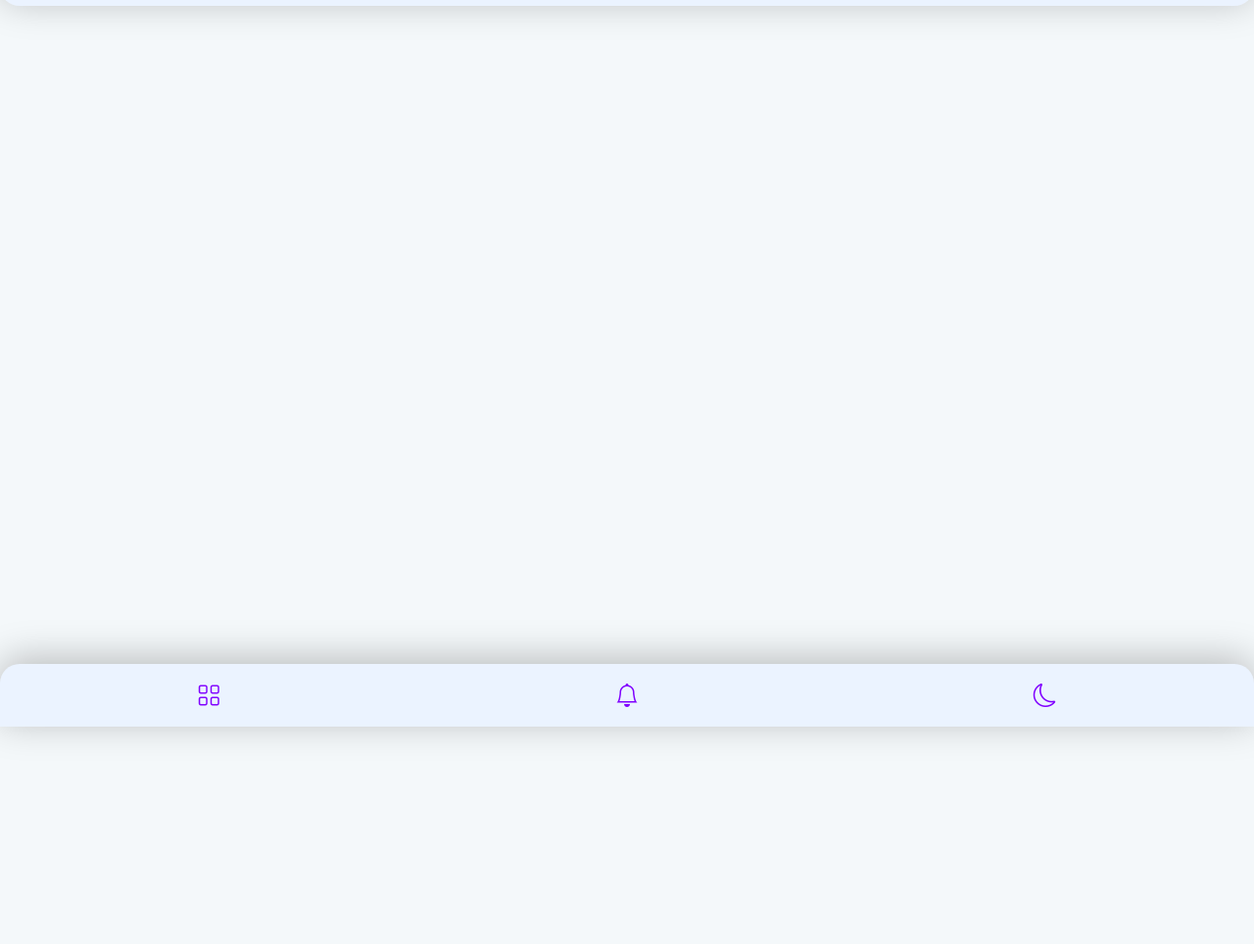
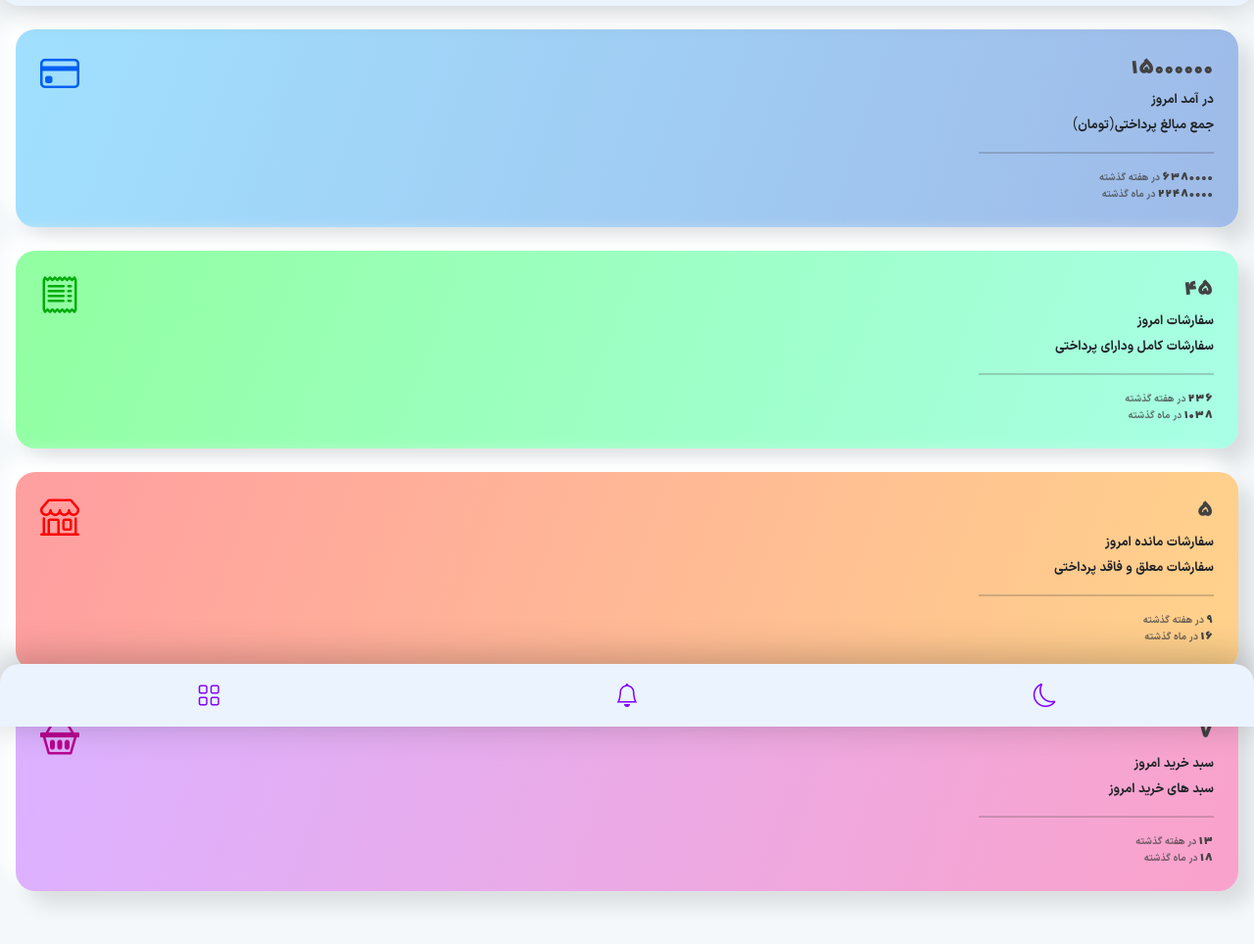
Before and after one commit to aliM494/Themplate, a plain HTML site: page index.html in a window 1280 px wide. Shown: the part 58-1022 px from the top of the page at 98% size. Before the commit the page ends 800 px from the top, so only its background shows below. Drawn offline with nearby package versions, Linux system fonts and the light colour scheme.

Commit message:
end styling infos card

```diff
--- a/index.html
+++ b/index.html
@@ -1,5 +1,6 @@
 <!DOCTYPE html>
 <html lang="fa" dir="rtl">
+
 <head>
   <meta charset="UTF-8" />
   <meta http-equiv="X-UA-Compatible" content="IE=edge" />
@@ -12,16 +13,10 @@
   <link rel="stylesheet" href="./bootstrap/css/bootstrap.min.css" />
   <link rel="stylesheet" href="./bootstrap/css/bootstrap-grid.css" />
   <link rel="stylesheet" href="./bootstrap/css/bootstrap-reboot.css" />
-    <link
-      rel="stylesheet"
-      href="https://cdn.jsdelivr.net/npm/bootstrap-icons@1.8.1/font/bootstrap-icons.css"
-    />
+  <link rel="stylesheet" href="https://cdn.jsdelivr.net/npm/bootstrap-icons@1.8.1/font/bootstrap-icons.css" />
 
   <!-- link-css-animate.css -->
-    <link
-      rel="stylesheet"
-      href="https://cdnjs.cloudflare.com/ajax/libs/animate.css/4.1.1/animate.min.css"
-    />
+  <link rel="stylesheet" href="https://cdnjs.cloudflare.com/ajax/libs/animate.css/4.1.1/animate.min.css" />
 
   <!-- link-style -->
   <link rel="stylesheet" href="./style/main.css" />
@@ -30,13 +25,8 @@
 
 <body>
   <header>
-      <nav
-        class="nav-top-mobile d-flex justify-content-around align-items-center"
-      >
-        <div
-          class="col-1 d-flex justify-content-center div-hamburger me-1"
-          onclick="openSidebar()"
-        >
+    <nav class="nav-top-mobile d-flex justify-content-around align-items-center">
+      <div class="col-1 d-flex justify-content-center div-hamburger me-1" onclick="openSidebar()">
         <span></span>
         <span></span>
         <span></span>
@@ -99,9 +89,7 @@
           <li class="link">
             <a href="#" class="a-link">
               <div class="link_details">
-                  <span style="--c: rgba(6, 188, 24, 0.67)" class="link_icon"
-                    ><i class="bi bi-basket"></i
-                  ></span>
+                <span style="--c: rgba(6, 188, 24, 0.67)" class="link_icon"><i class="bi bi-basket"></i></span>
                 <span class="link_name">سفارشات و سبد</span>
               </div>
               <span class="link_arrow">
@@ -118,9 +106,7 @@
           <li class="link">
             <a href="#" class="a-link">
               <div class="link_details">
-                  <span style="--c: rgba(6, 188, 24, 0.67)" class="link_icon"
-                    ><i class="bi bi-people"></i
-                  ></span>
+                <span style="--c: rgba(6, 188, 24, 0.67)" class="link_icon"><i class="bi bi-people"></i></span>
                 <span class="link_name">کاربران و همکاران</span>
               </div>
               <span class="link_arrow">
@@ -137,9 +123,7 @@
           <li class="link">
             <a href="#" class="a-link">
               <div class="link_details">
-                  <span style="--c: rgba(6, 188, 24, 0.67)" class="link_icon"
-                    ><i class="bi bi-chat-dots"></i
-                  ></span>
+                <span style="--c: rgba(6, 188, 24, 0.67)" class="link_icon"><i class="bi bi-chat-dots"></i></span>
                 <span class="link_name">ارتباطات</span>
               </div>
               <span class="link_arrow">
@@ -166,17 +150,115 @@
     </nav>
   </div>
 
+  <main>
+    <div class="infos col-12 mb-4">
+      <div class="infos_card d-flex justify-content-between income_info">
+        <div class="card_details d-flex flex-column">
+
+          <div class="details_today d-flex flex-column">
+            <span class="today_count">15000000</span>
+            <span class="today_title">در آمد امروز</span>
+            <span class="today_description">جمع مبالغ پرداختی(تومان)</span>
+          </div>
+
+          <hr />
+
+          <div class="details_lastWeack">
+            <span class="lastWeack_count">6380000</span>
+            <span class="lastWeack_description">در هفته گذشته</span>
+          </div>
+
+          <div class="details_lastMounth">
+            <span class="lastMounth_count">22480000</span>
+            <span class="lastMounth_description">در ماه گذشته</span>
+          </div>
+
+        </div>
+        <span class="card_icon"><i class="bi bi-credit-card d-flex"></i></span>
+      </div>
+
+      <div class="infos_card d-flex justify-content-between col-12 mt-4 orders_info">
+        <div class="card_details d-flex flex-column">
+
+          <div class="details_today d-flex flex-column">
+            <span class="today_count">45</span>
+            <span class="today_title">سفارشات امروز</span>
+            <span class="today_description">سفارشات کامل ودارای پرداختی</span>
+          </div>
+
+          <hr />
+
+          <div class="details_lastWeack">
+            <span class="lastWeack_count">236</span>
+            <span class="lastWeack_description">در هفته گذشته</span>
+          </div>
+
+          <div class="details_lastMounth">
+            <span class="lastMounth_count">1038</span>
+            <span class="lastMounth_description">در ماه گذشته</span>
+          </div>
+
+        </div>
+        <span class="card_icon"><i class="bi bi-receipt d-flex"></i></span>
+      </div>
+
+      <div class="infos_card d-flex justify-content-between col-12 mt-4 suspended_orders_info">
+        <div class="card_details d-flex flex-column">
+
+          <div class="details_today d-flex flex-column">
+            <span class="today_count">5</span>
+            <span class="today_title">سفارشات مانده امروز</span>
+            <span class="today_description">سفارشات معلق و فاقد پرداختی</span>
+          </div>
+
+          <hr />
+
+          <div class="details_lastWeack">
+            <span class="lastWeack_count">9</span>
+            <span class="lastWeack_description">در هفته گذشته</span>
+          </div>
+
+          <div class="details_lastMounth">
+            <span class="lastMounth_count">16</span>
+            <span class="lastMounth_description">در ماه گذشته</span>
+          </div>
+
+        </div>
+        <span class="card_icon"><i class="bi bi-shop d-flex"></i></span>
+      </div>
+
+      <div class="infos_card d-flex justify-content-between col-12 mt-4 cart_info">
+        <div class="card_details d-flex flex-column">
+
+          <div class="details_today d-flex flex-column">
+            <span class="today_count">7</span>
+            <span class="today_title">سبد خرید امروز</span>
+            <span class="today_description">سبد های خرید امروز</span>
+          </div>
+
+          <hr />
+
+          <div class="details_lastWeack">
+            <span class="lastWeack_count">13</span>
+            <span class="lastWeack_description">در هفته گذشته</span>
+          </div>
+
+          <div class="details_lastMounth">
+            <span class="lastMounth_count">18</span>
+            <span class="lastMounth_description">در ماه گذشته</span>
+          </div>
+
+        </div>
+        <span class="card_icon"><i class="bi bi-basket2 d-flex"></i></span>
+      </div>
+    </div>
+  </main>
+
   <footer>
     <nav class="nav-bottom text-center d-flex align-items-center">
-        <a href="#" class="col-4 animate__animated"
-          ><i class="bi bi-moon"></i
-        ></a>
-        <a href="#" class="col-4 animate__animated"
-          ><i class="bi bi-bell"></i
-        ></a>
-        <a href="#" class="col-4 animate__animated"
-          ><i class="bi bi-grid"></i
-        ></a>
+      <a href="#" class="col-4 animate__animated"><i class="bi bi-moon"></i></a>
+      <a href="#" class="col-4 animate__animated"><i class="bi bi-bell"></i></a>
+      <a href="#" class="col-4 animate__animated"><i class="bi bi-grid"></i></a>
     </nav>
   </footer>
 
@@ -189,4 +271,5 @@
   <script src="js/utility.js"></script>
   <script src="js/index.js"></script>
 </body>
+
 </html>
--- a/style/main.css
+++ b/style/main.css
@@ -11,6 +11,13 @@
   src: url("../fonts/IRANSansX-Bold.ttf");
 }
 
+/*  Sepahbod  */
+
+@font-face {
+  font-family: "sepahbod";
+  src: url("../fonts/Sepahbod.otf");
+}
+
 /* -----Color Palets-----*/
 
 :root {
@@ -20,6 +27,8 @@
   --color-button-opacity: rgba(128, 0, 255, 0.137);
   --color-button-light: rgb(230, 207, 253);
   --color-menu-button: rgba(166, 166, 166, 1);
+  --main-box-out-shadow: -14px -14px 20px #FFFFFF, 14px 14px 20px rgba(0, 0, 0, 0.11);
+  --main-box-inner-shadow: inset -8px -8px 10px #fff, inset 8px 8px 10px rgba(0, 0, 0, 0.11);
 }
 
 /* -----Reset-----*/
@@ -42,3 +51,83 @@ body {
 
   font-weight: 400;
 }
+
+/* -------------------------------Main-Content------------------------------- */
+
+main {
+  margin: 5.5rem 1em;
+}
+
+/* -------------------Infos------------------- */
+
+
+main .infos .infos_card {
+  padding: 25px;
+  border-radius: 20px;
+  box-shadow: var(--main-box-out-shadow);
+}
+
+.today_count, .lastWeack_count, .lastMounth_count {
+  font-family: "sepahbod", 'Segoe UI', Tahoma, Geneva, Verdana, sans-serif;
+  letter-spacing: 1.5px;
+  color: rgba(66, 66, 66, 1);
+}
+
+.infos_card .card_details .details_today {
+  font-size: 13px;
+}
+
+.infos_card .card_details .details_today span {
+  margin: 3px 0;
+}
+
+.infos_card .card_details .details_today .today_count {
+  font-size: 18px;
+}
+
+.infos_card .card_details hr {
+  width: 15em;
+  border: 1px solid rgb(73, 73, 73);
+}
+
+.card_details .details_lastWeack, .card_details .details_lastMounth {
+  font-size: 10px;
+  color: rgba(66, 66, 66, 0.74);
+}
+
+.infos_card .card_icon {
+  font-size: 2.5em;
+}
+
+.income_info {
+  background: linear-gradient(108.82deg, #A1DFFE 3.48%, #9FBCE9 95.45%);
+}
+
+.income_info .card_icon {
+  color: #0060F1;
+}
+
+.orders_info {
+  background: linear-gradient(111.31deg, #92FFA3 4.28%, #A8FFE5 98.2%);
+}
+
+.orders_info .card_icon {
+  color: #04AB0B;
+}
+
+.suspended_orders_info {
+  background: linear-gradient(109.77deg, #FFA0A0 4.38%, #FFD18B 97.03%);
+
+}
+
+.suspended_orders_info .card_icon {
+  color: #FF0202;
+}
+
+.cart_info {
+  background: linear-gradient(108.68deg, #DDB1FF 4.53%, #F9A3CC 96.42%);
+}
+
+.cart_info .card_icon {
+  color: #B80390;
+}
--- a/style/mobile/mobileStyle.css
+++ b/style/mobile/mobileStyle.css
@@ -112,13 +112,17 @@
   position: fixed;
   width: 100%;
   height: 100%;
+  top: 0;
   background-color: rgba(196, 196, 196, 0.62);
   backdrop-filter: blur(25px);
+  opacity: 0;
+  pointer-events: none;
+  z-index: 1;
   transition: all 0.3s;
-  opacity: 0;
 }
 
 .div-sidebar.open {
+  pointer-events: all;
   opacity: 1;
   transition: all 0.3s;
 }
```
Lines whose indentation alone changed are shown as unchanged.
